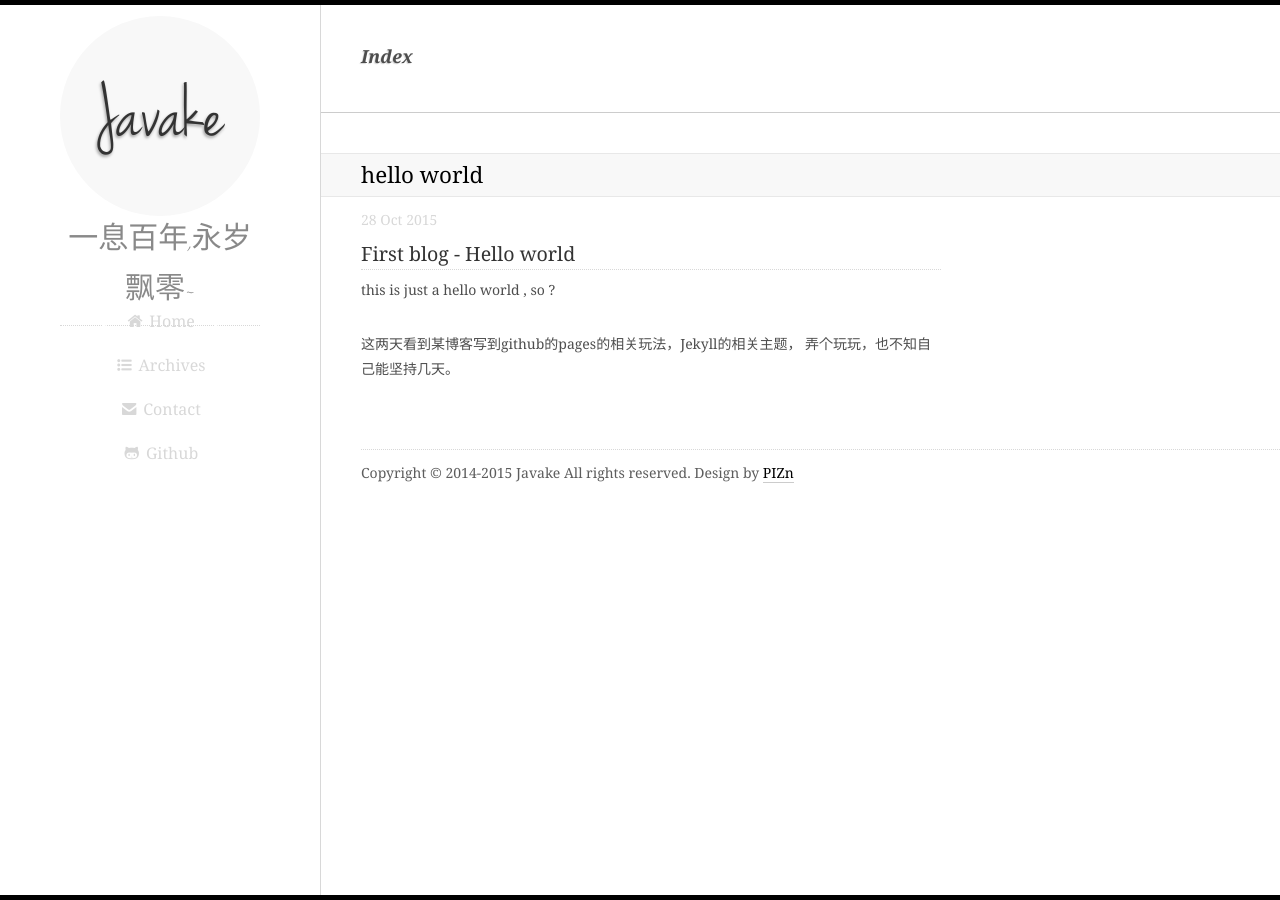
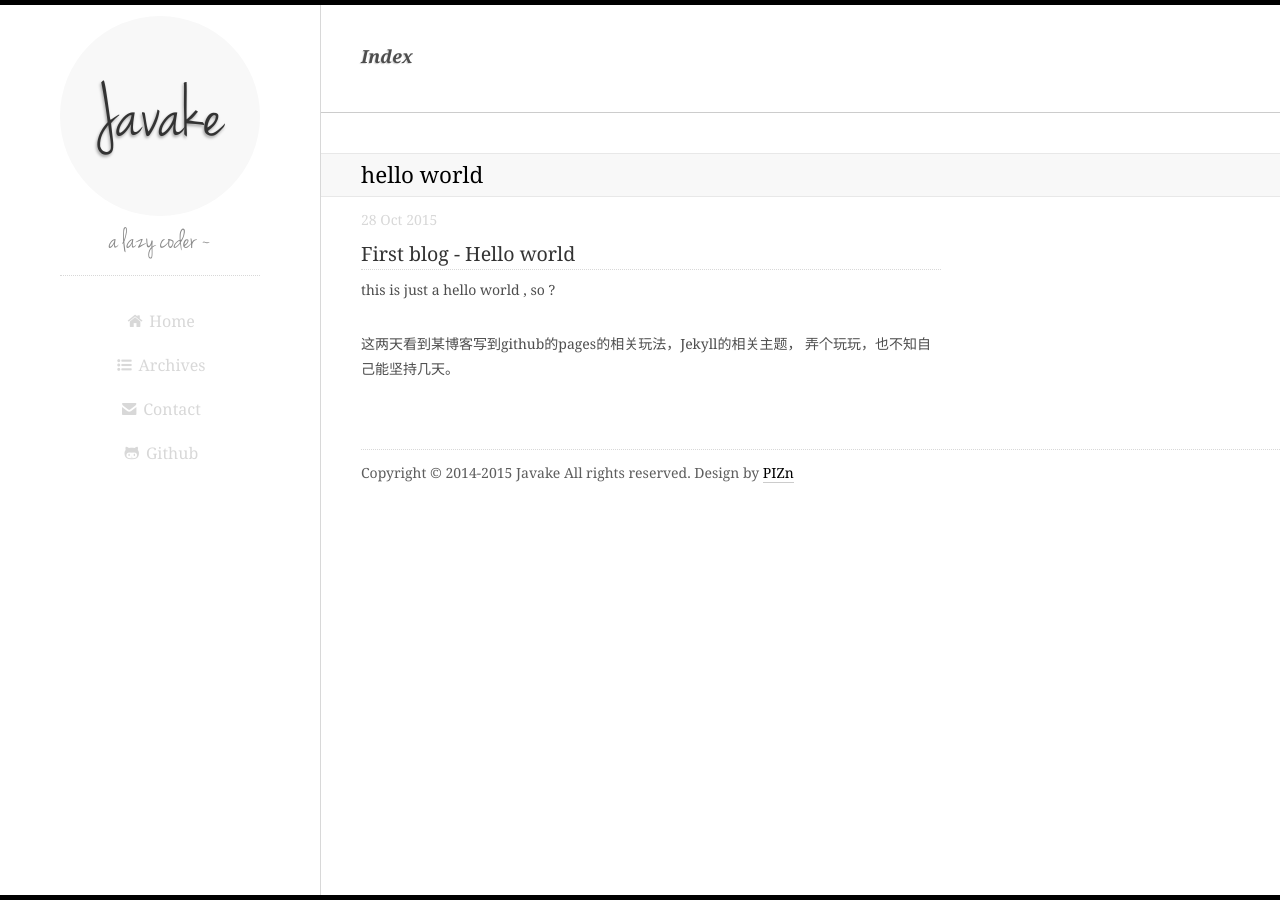
Before and after one commit to javake/javake.github.io, a Jekyll site: the page built from index.html, in a window 1280 px wide. Built offline with Jekyll 4.4.1, drawn with Linux system fonts in a browser that asks for light colours; Markdown is read by kramdown in place of the engine named in the settings; the list of posts is cut into pages by our own code.

Commit message:
Update _config.yml

```diff
--- a/_config.yml
+++ b/_config.yml
@@ -25,7 +25,7 @@ imageLink:        /images/pen.jpg
 
 style:            /css/style.css
 blogName:         Javake
-blogDesc:         一息百年,永岁飘零~
+blogDesc:         a lazy coder ~
 favicon:          /favicon.ico
 theme:            default
 
```
